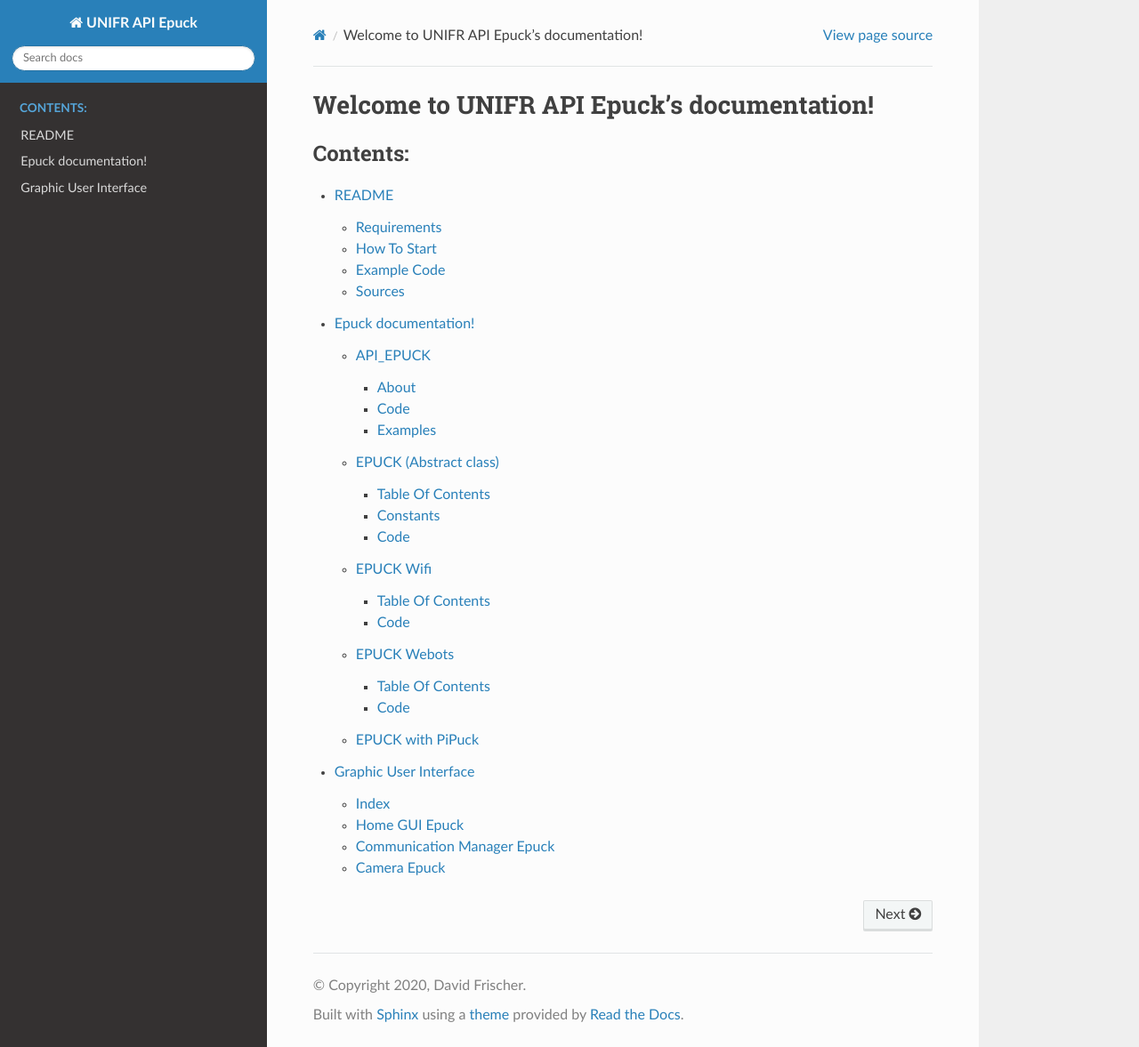
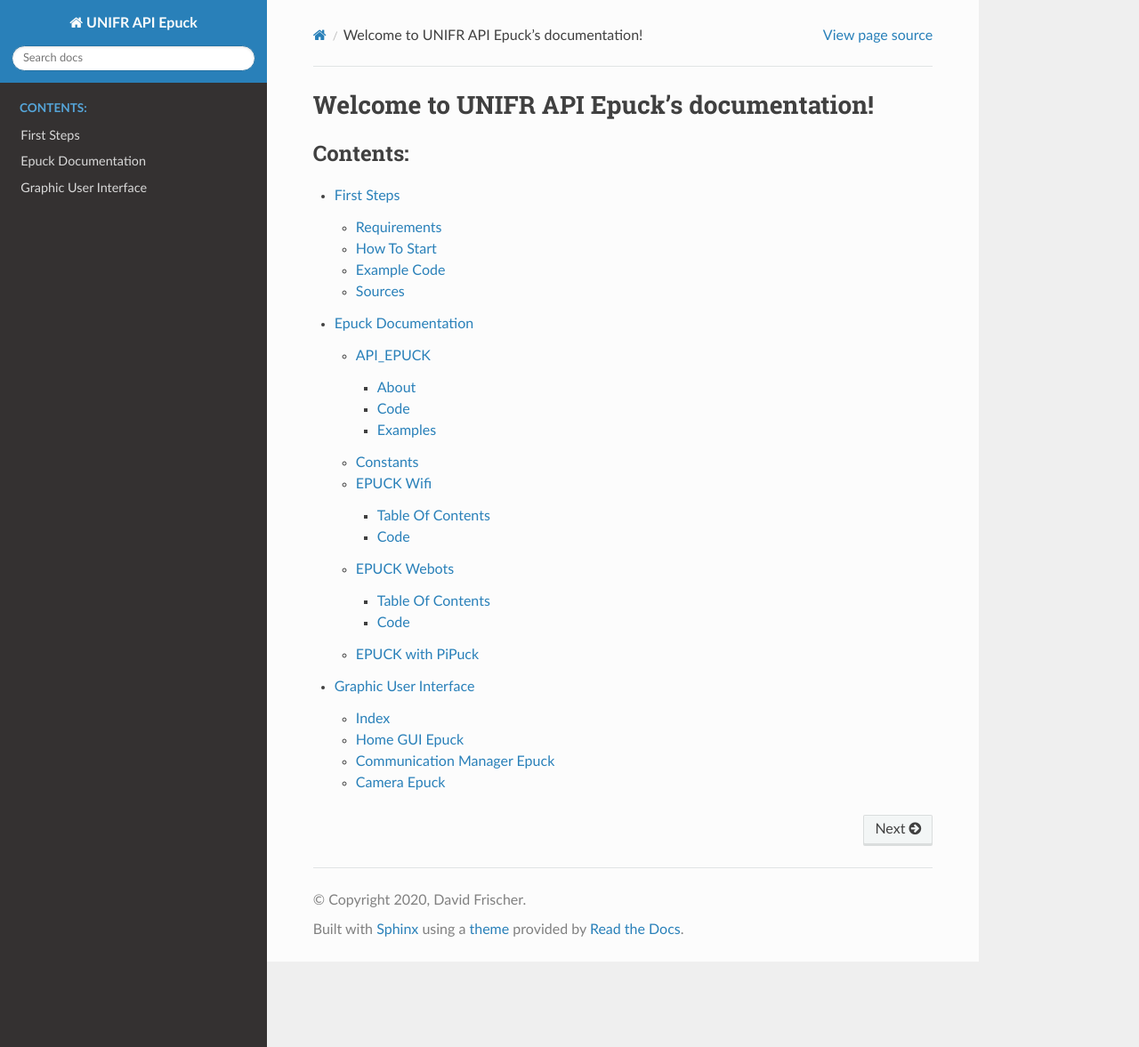
Before and after one commit to davidfrisch/UNIFR_API_EPUCK, a Sphinx documentation site: the page built from docs/index.rst, in a window 1280 px wide and 1177 px high. Shown: the whole window at 89% size. Built offline with Sphinx 7.4.7 and the Read the Docs theme 2.0.0, drawn with Linux system fonts in a browser that asks for light colours.

Commit message:
update doc

```diff
--- a/docs/readme.rst
+++ b/docs/first_steps.rst
@@ -1,5 +1,5 @@
 ============
-README
+First Steps
 ============
 
 Welcome to the UNIFR API EPUCK's documentation.
--- a/docs/index.rst
+++ b/docs/index.rst
@@ -7,6 +7,6 @@
    :maxdepth: 3
    :caption: Contents:
 
-   readme
+   first_steps
    unifr_api_epuck/index.rst
    graphic_user_interface
--- a/docs/unifr_api_epuck/index.rst
+++ b/docs/unifr_api_epuck/index.rst
@@ -1,5 +1,5 @@
 
-Epuck documentation!
+Epuck Documentation
 ===========================================
 
 
@@ -8,7 +8,7 @@
    :caption: Contents:
 
    api_epuck.rst
-   epuck.rst
+   constants.rst
    epuck_wifi.rst
    epuck_webots.rst
    epuck_pipuck.rst
```
Also changed, not shown: docs/graphic_user_interface.rst (+10 -10 lines), docs/unifr_api_epuck/constants.rst (added, +36 -0 lines), docs/unifr_api_epuck/epuck.rst (deleted, +0 -64 lines), docs/unifr_api_epuck/epuck_webots.rst (+4 -3 lines), docs/unifr_api_epuck/epuck_wifi.rst (+12 -11 lines).
